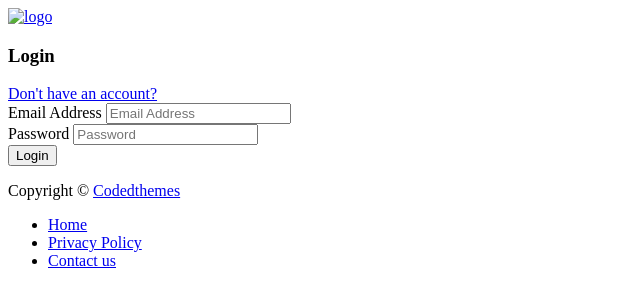
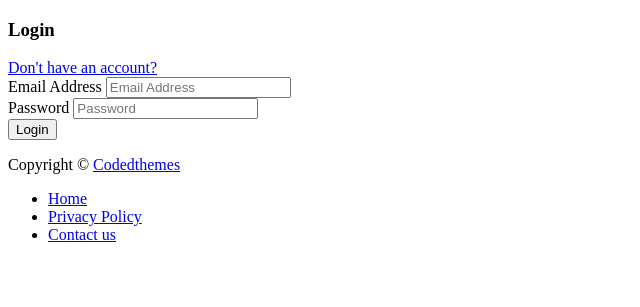
Before and after one commit to HungDaoHD/hayla_web, a Python web app: template templates/pages/login.html in a window 1280 px wide. Shown: the top 307 px of the page, without its empty margins (0-640 px from the left). Run offline with Jinja, Linux system fonts and the light colour scheme; the template is opened without the code that fills it, so the values that code supplies are empty; some libraries are stand-ins or nearby versions.

Commit message:
update pwhash

```diff
--- a/templates/pages/login.html
+++ b/templates/pages/login.html
@@ -13,10 +13,9 @@
     <div class="auth-form">
 
       <div class="auth-header">
-        <a href="/">
-          <!-- <img src="{{ request.url_for('static', path='/images/logo-dark.svg') }}" alt="img"> -->
-          <img src="{{ request.url_for('static', path='images/hayla_icon.png') }}" class="img-fluid logo" alt="logo">
-        </a>
+        <!-- <a href="/">
+          <img src="{{ request.url_for('static', path='images/hayla/icons/sidebar_logo.jpg') }}" class="img-fluid logo" alt="logo">
+        </a> -->
       </div>
 
       <div class="card my-5">
@@ -27,20 +26,19 @@
             <a href="#" class="link-primary">Don't have an account?</a>
           </div>
 
-          {# ──────────────────────────────────────────────────────────────────#}
+
           {% if error %}
             <div class="alert alert-danger alert-dismissible fade show" role="alert">
               {{ error }}
               <button type="button" class="btn-close" data-bs-dismiss="alert" aria-label="Close"></button>
             </div>
           {% endif %}
-          {# ────────────────────────────────────────────────────────────────── #}
+
 
           <form id="login-form" action="/login" method="post">
 
             <div class="form-group mb-3">
               <label class="form-label">Email Address</label>
-              {# Change this to name="username" so FastAPI sees it #}
               <input
                 type="email"
                 name="email"
@@ -52,7 +50,6 @@
 
             <div class="form-group mb-3">
               <label class="form-label">Password</label>
-              {# Change this to name="password" #}
               <input
                 type="password"
                 name="password"
```
Also changed, not shown: routers/auth/password_hashing.py (+1 -12 lines).
